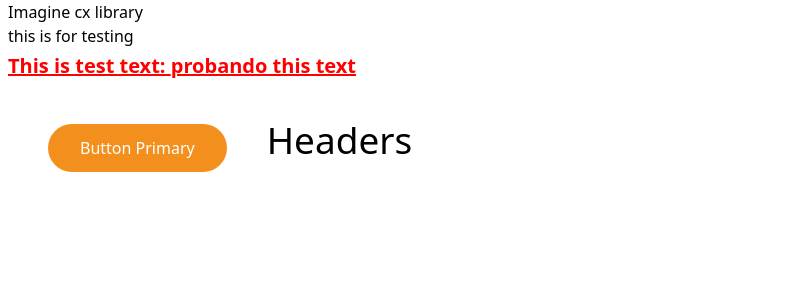
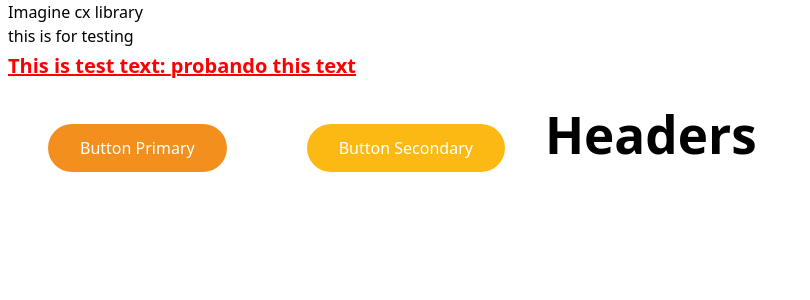
Before and after one commit to Imagine-CX/imaginecx-library, a React (Vite) app: page / in a window 1280 px wide. Shown: the top 300 px of the page, without its empty margins (0-810 px from the left). Built offline with nearby package versions, Linux system fonts and the light colour scheme.

Commit message:
configurating the packages

```diff
--- a/package.json
+++ b/package.json
@@ -20,8 +20,8 @@
   },
   "lint-staged": {
     "src/**/*.{js,jsx,ts,tsx}": [
-      "yarn eslint",
-      "yarn format"
+      "eslint",
+      "npm run format"
     ]
   },
   "files": [
@@ -80,7 +80,7 @@
     "url": "https://github.com/Imagine-CX/imaginecx-library"
   },
   "keywords": [],
-  "author": "bigyan poudel",
+  "author": "Imagine CX",
   "bugs": {
     "url": "https://github.com/Imagine-CX/imaginecx-library/issues"
   },
--- a/src/App.tsx
+++ b/src/App.tsx
@@ -1,14 +1,15 @@
-import { Header, Button } from './components';
+import { Button, Header } from './components';
 import { Helloworld } from './components/HelloWorld';
 
 function App() {
   return (
-    <div className="container w-[100vw] mx-2">
+    <div className="icx-container icx-w-[100vw] icx-mx-2">
       <h1>Imagine cx library</h1>
       <p>this is for testing</p>
       <Helloworld text={'probando this text'} />
-      <Button text="Button Primary" color='btn-primary'/>
-      <Header text='Headers' variant='h3'/>
+      <Button text="Button Primary" color="icx-btn-primary" />
+      <Button text="Button Secondary" color="icx-btn-secondary" />
+      <Header text="Headers" variant="h1" />
     </div>
   );
 }
--- a/src/components/Btns/Button.tsx
+++ b/src/components/Btns/Button.tsx
@@ -2,14 +2,13 @@ import '../style.css';
 
 export interface IBtnPrimary {
   text: string;
-  color: string
+  color: string;
 }
 
 export const Button = ({ text, color }: IBtnPrimary) => {
-
   return (
-    <button className={`${ color } m-10 px-8 py-3 rounded-full`}>
-      <span className="text-white">{text}</span>
+    <button className={`${color} icx-m-10 icx-px-8 icx-py-3 icx-rounded-full`}>
+      <span className="icx-text-white">{text}</span>
     </button>
   );
 };
--- a/src/components/HelloWorld.tsx
+++ b/src/components/HelloWorld.tsx
@@ -5,5 +5,5 @@ export interface IHelloWorld {
 }
 
 export const Helloworld = ({ text }: IHelloWorld) => {
-  return <div className="text-3xl font-bold underline text-red-red">This is test text: {text}</div>;
+  return <div className="icx-text-3xl icx-font-bold icx-underline text-red-red">This is test text: {text}</div>;
 };
--- a/src/components/style.css
+++ b/src/components/style.css
@@ -8,38 +8,36 @@
     font-weight: bold;
     line-height: 1.1;
   }
-   .h2 {
+  .h2 {
     font-size: 2.62em;
     font-weight: bold;
     line-height: 1.1;
   }
-   .h3 {
+  .h3 {
     font-size: 2.31em;
     line-height: 1.1;
   }
-   .h4 {
+  .h4 {
     font-size: 1.81em;
     line-height: 1.1;
   }
-   .h5 {
+  .h5 {
     font-size: 1.51em;
     line-height: 1.1;
   }
-   .h6 {
+  .h6 {
     font-size: 1.21em;
     line-height: 1.1;
   }
 }
 
-
-
 @layer components {
-  .btn-primary {
-    @apply bg-icx-primary-400 hover:bg-icx-primary-500;
+  .icx-btn-primary {
+    @apply icx-bg-primary-400 hover:icx-bg-primary-500;
   }
 
-  .btn-secondary{
-    @apply bg-icx-secondary-400 hover:bg-icx-secondary-500;
+  .icx-btn-secondary {
+    @apply icx-bg-secondary-400 hover:icx-bg-secondary-500;
   }
 }
 
--- a/tailwind.config.js
+++ b/tailwind.config.js
@@ -4,35 +4,31 @@ export default {
   theme: {
     extend: {
       colors: {
-        secondary2: '#E5E5E5',
-        primary2: '#F3901D',
-        icx: {
         primary: {
           100: '#F7E8DA',
           200: '#F7D6B5',
           300: '#F4AE69',
           400: '#F3901D',
-            500: '#EF7700'
+          500: '#EF7700',
         },
         secondary: {
           100: '#F9EACA',
           200: '#F9D88F',
           300: '#FCC751',
           400: '#FDB913',
-            500: '#E29C00'
+          500: '#E29C00',
         },
         neutral: {
           100: '#FFFFFF',
           200: '#E5E5E5',
           300: '#898989',
           400: '#383838',
-            500: '#000000'
+          500: '#000000',
         },
-          fondo: '#242424'
-        }
+        fondo: '#242424',
       },
     },
   },
   plugins: [],
-  // prefix: 'icx-'
+  prefix: 'icx-',
 };
```
Also changed, not shown: 1 other file (tests, documents, lock files or other folders). Lines whose indentation alone changed are shown as unchanged.
